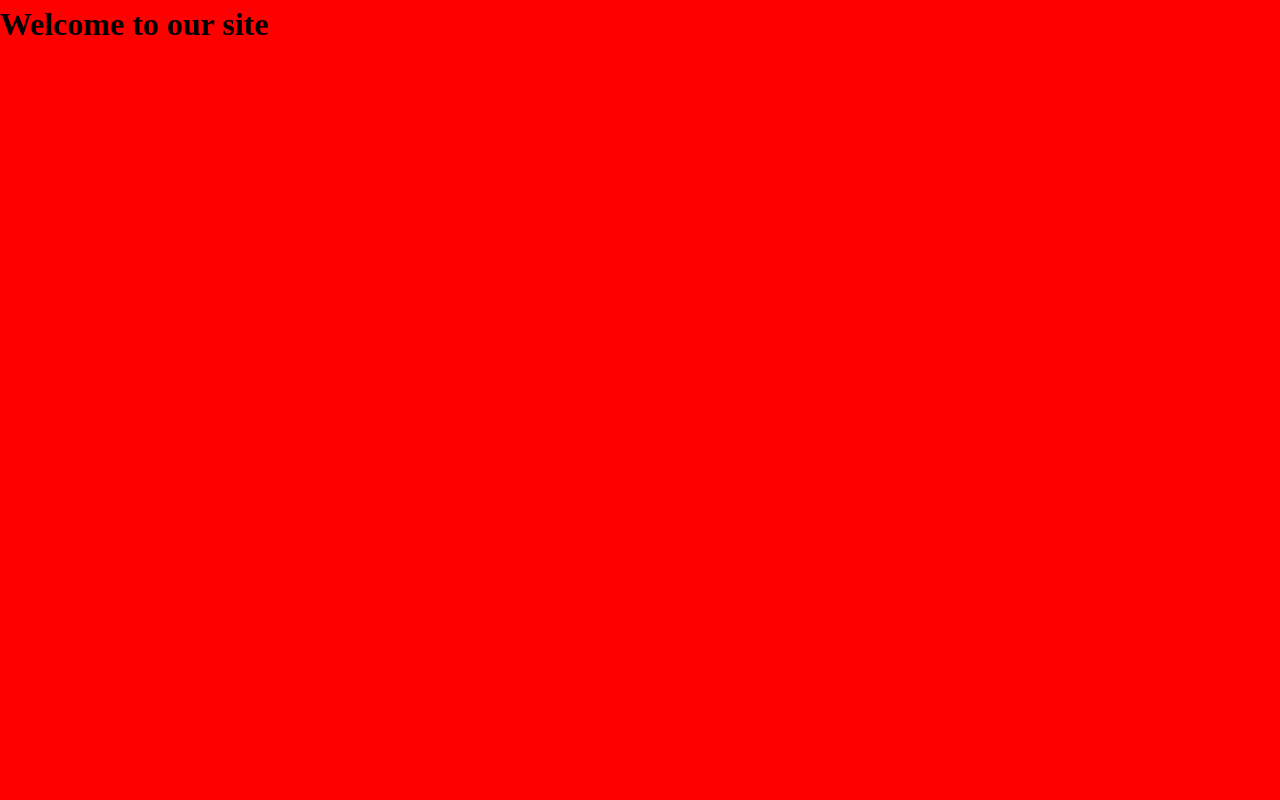
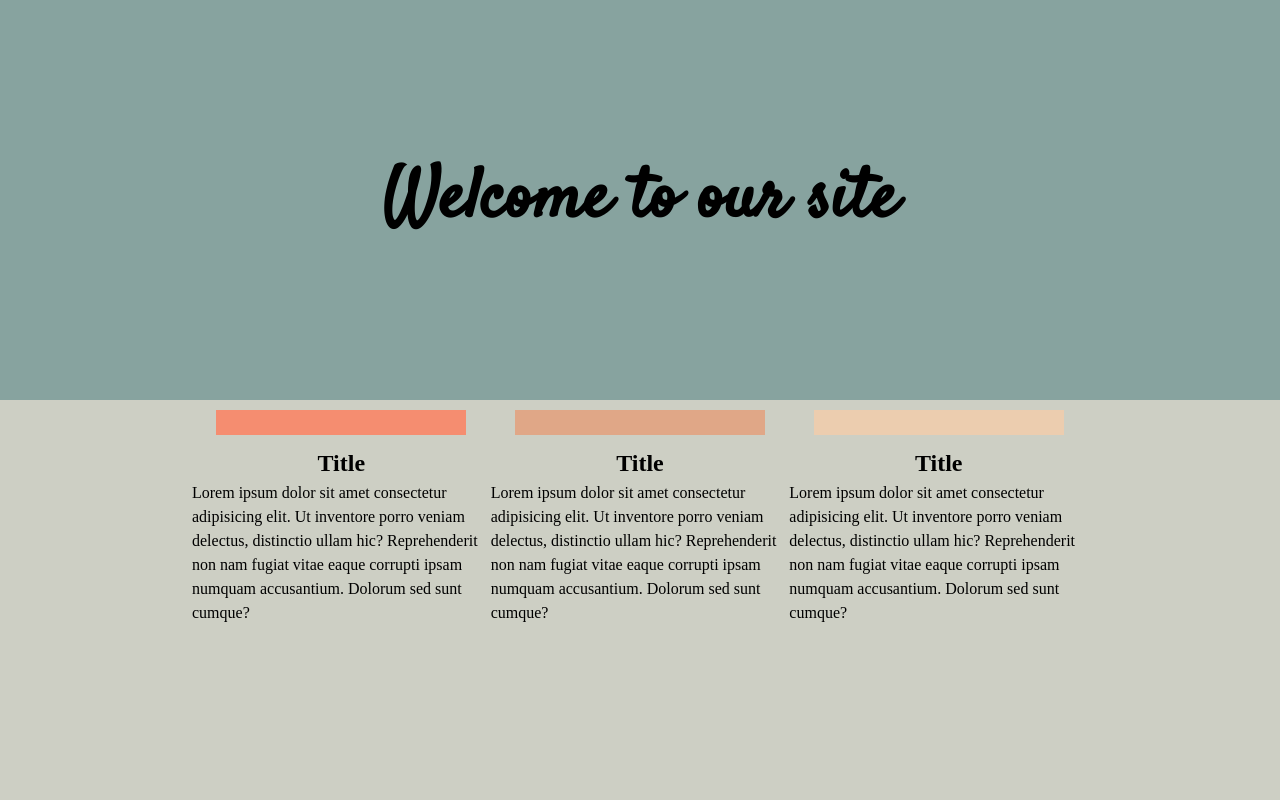
Before and after one commit to kallicain/First-Responsive-Website, a plain HTML site: page index.html in a window 1280 px wide. Drawn offline with Linux system fonts and the light colour scheme.

Commit message:
added text and color

```diff
--- a/index.html
+++ b/index.html
@@ -6,8 +6,37 @@
   <title>Responsive Site</title>
   <link rel="stylesheet" href="./reset.css">
   <link rel="stylesheet" href="./styles.css">
+
+  <link rel="preconnect" href="https://fonts.googleapis.com">
+<link rel="preconnect" href="https://fonts.gstatic.com" crossorigin>
+<link href="https://fonts.googleapis.com/css2?family=Satisfy&display=swap" rel="stylesheet">
+
 </head>
 <body>
-  <h1>Welcome to our site</h1>
+  <div class="grid-container">
+    <div class="welcome">
+<h1>Welcome to our site</h1>
+    </div>
+<div class="one-two-three">
+    <div class="one">
+    <div class="block"></div>
+    <h2>Title</h2>
+    <p>Lorem ipsum dolor sit amet consectetur adipisicing elit. Ut inventore porro veniam delectus, distinctio ullam hic? Reprehenderit non nam fugiat vitae eaque corrupti ipsam numquam accusantium. Dolorum sed sunt cumque?</p></div>
+
+    <div class="two">
+    <div class="block-1"></div>
+    <h2>Title</h2>
+    <p>Lorem ipsum dolor sit amet consectetur adipisicing elit. Ut inventore porro veniam delectus, distinctio ullam hic? Reprehenderit non nam fugiat vitae eaque corrupti ipsam numquam accusantium. Dolorum sed sunt cumque?</p></div>
+
+    <div class="three">
+    <div class="block-2"></div>
+    <h2>Title</h2>
+    <p>Lorem ipsum dolor sit amet consectetur adipisicing elit. Ut inventore porro veniam delectus, distinctio ullam hic? Reprehenderit non nam fugiat vitae eaque corrupti ipsam numquam accusantium. Dolorum sed sunt cumque?</p></div>
+  </div>
+  </div>
+
+
+
+
 </body>
 </html>
--- a/styles.css
+++ b/styles.css
@@ -1,3 +1,94 @@
+* {
+  margin: 0;
+}
+
 body {
-  background-color: red;
+  display: grid;
 }
+
+.grid-container {
+  display: grid;
+  grid-template-columns: 1fr;
+  grid-template-rows: 50% 1fr;
+}
+
+.welcome {
+  display: flex;
+  justify-content: center;
+  align-items: center;
+  font-family: 'Satisfy', cursive;
+  font-size: 35px;
+  background-color: #87a39F;
+}
+
+.one {
+  display: flex;
+  flex-direction: column;
+  align-items: center;
+}
+
+.two {
+  display: flex;
+  flex-direction: column;
+  align-items: center;
+}
+
+.three {
+  display: flex;
+  flex-direction: column;
+  align-items: center;
+}
+
+.one-two-three {
+  display: flex;
+  flex-direction: row;
+  padding: 0% 15%;
+  justify-content: center;
+  background-color: #cdcfc4;
+}
+
+.block {
+  height: 25px;
+  width: 250px;
+  margin: 10px;
+  background-color: #f58d70;
+}
+
+.block-1 {
+  height: 25px;
+  width: 250px;
+  margin: 10px;
+  background-color: #e0a787;
+}
+
+.block-2 {
+  height: 25px;
+  width: 250px;
+  margin: 10px;
+  background-color: #eccdaf;
+}
+
+@media (max-width: 598px) {
+  .one-two-three {
+    flex-direction: column;
+    color: rgb(172, 170, 170);
+  }
+  .block {
+    background-color: #8da184;
+  }
+  .block-1 {
+    background-color: #748d9a;
+  }
+  .block-2 {
+    background-color: #c6d1d6;
+  }
+  .welcome {
+    background-color: #3c533c;
+  }
+  .one-two-three {
+    background-color: #1e2d21;
+  }
+  .welcome {
+    color: rgb(172, 170, 170);
+  }
+}
```
